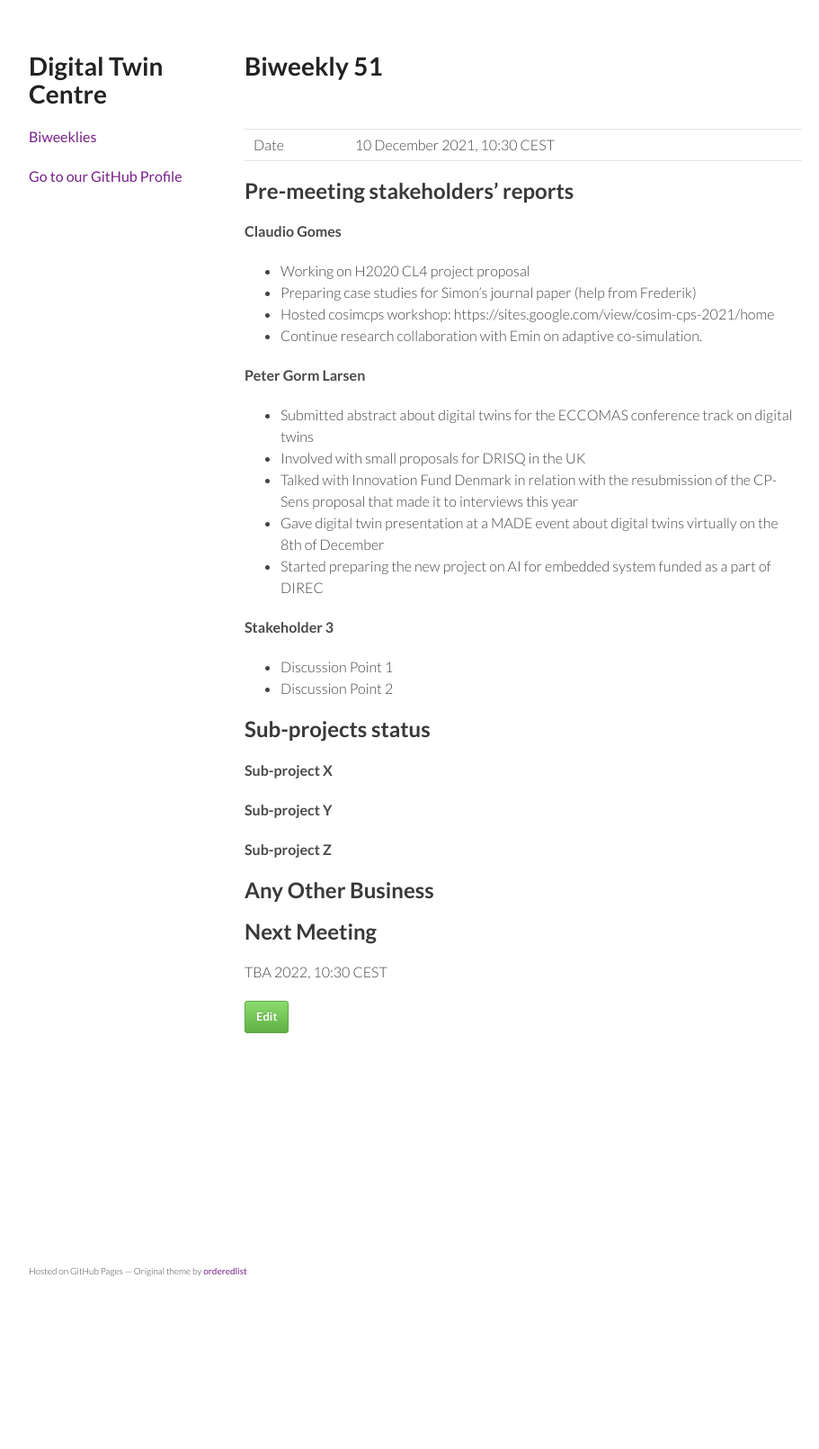
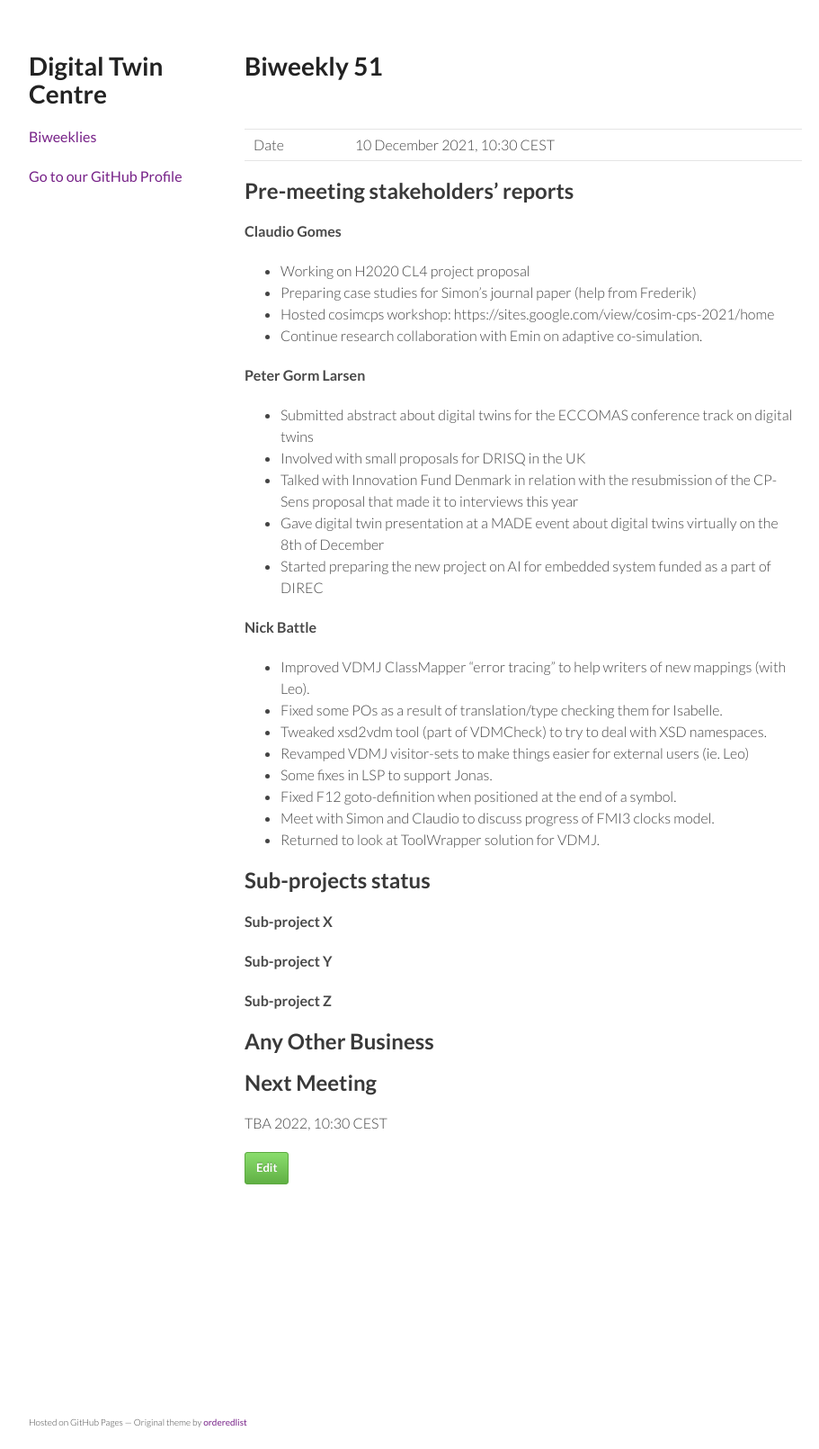
Before and after one commit to digitaltwincentre/digitaltwincentre.github.io, a Jekyll site: the page built from _biweeklies/Biweekly-51.md, in a window 1280 px wide. Shown: the whole page at 90% size, without its empty margins (178-1089 px from the left). Built offline with Jekyll 4.4.1, drawn with Linux system fonts in a browser that asks for light colours; nearby versions of some CDN libraries; before the commit the page ends 1442 px from its top, so only the background shows below that.

Commit message:
Update Biweekly-51.md

```diff
--- a/_biweeklies/Biweekly-51.md
+++ b/_biweeklies/Biweekly-51.md
@@ -33,10 +33,15 @@ date: 10 December 2021, 1030 CEST
 * Gave digital twin presentation at a MADE event about digital twins virtually on the 8th of December
 * Started preparing the new project on AI for embedded system funded as a part of DIREC
 
-#### Stakeholder 3
-* Discussion Point 1
-* Discussion Point 2
-
+#### Nick Battle
+* Improved VDMJ ClassMapper "error tracing" to help writers of new mappings (with Leo).
+* Fixed some POs as a result of translation/type checking them for Isabelle.
+* Tweaked xsd2vdm tool (part of VDMCheck) to try to deal with XSD namespaces.
+* Revamped VDMJ visitor-sets to make things easier for external users (ie. Leo)
+* Some fixes in LSP to support Jonas.
+* Fixed F12 goto-definition when positioned at the end of a symbol.
+* Meet with Simon and Claudio to discuss progress of FMI3 clocks model.
+* Returned to look at ToolWrapper solution for VDMJ.
 
 ## Sub-projects status
 
```
